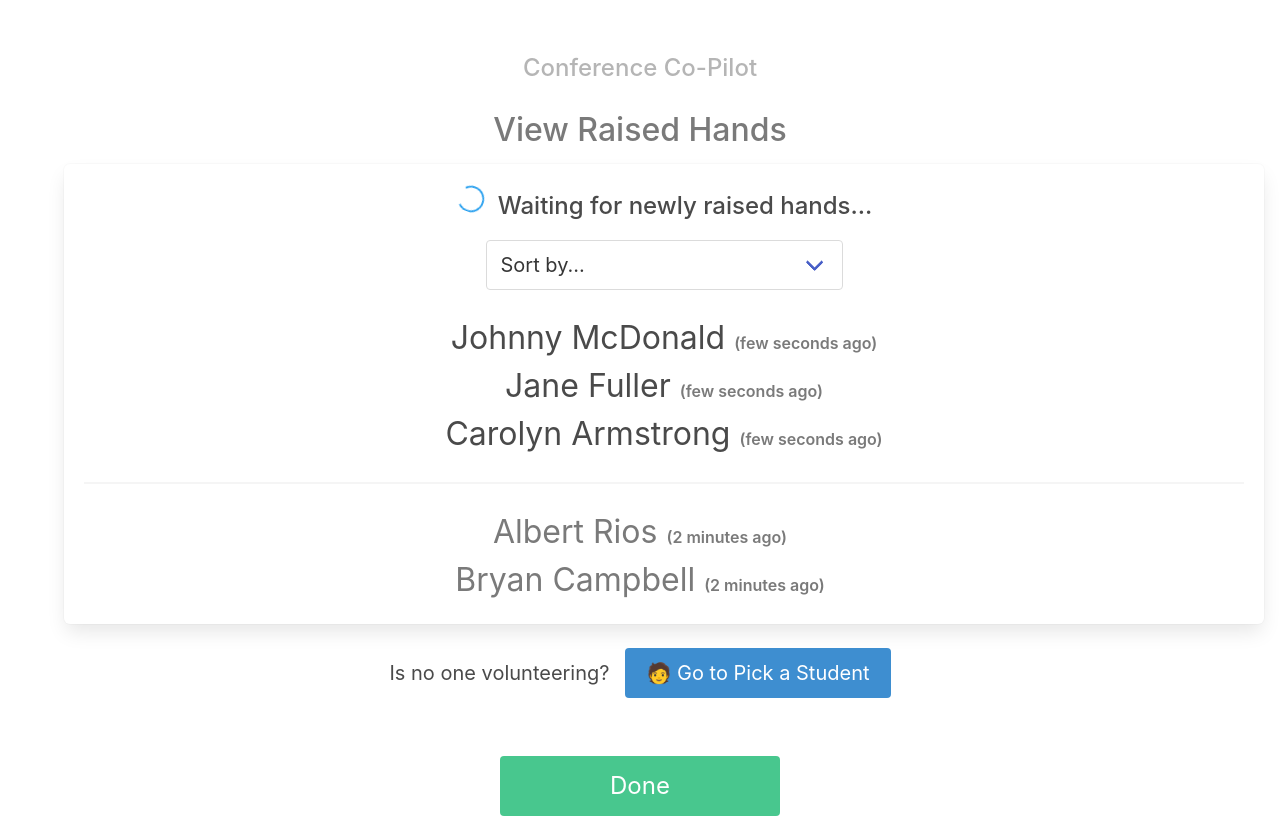
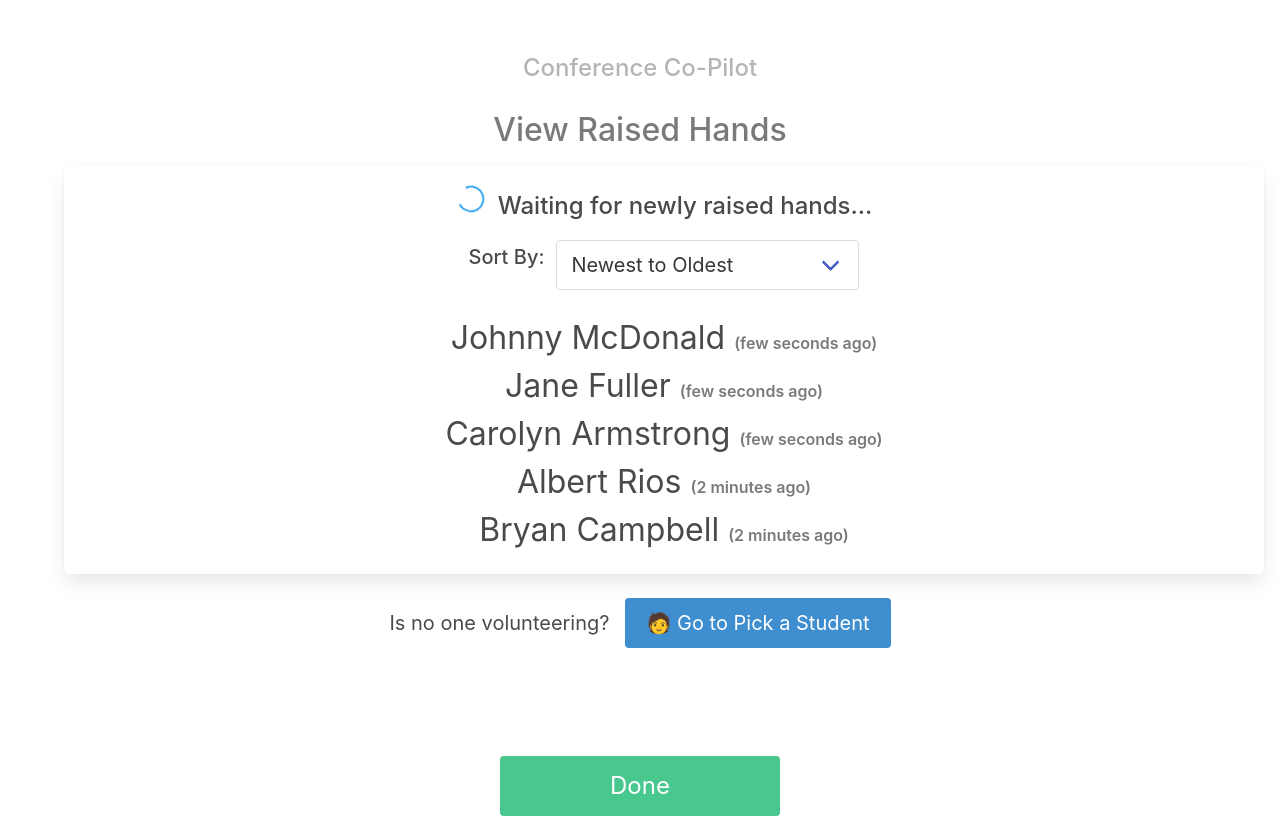
Before and after one commit to daniaalnahdi/is4300-project, a React (Create React App) app: page /is4300-project/raised-hands in a window 1280 px wide. Built offline with nearby package versions, Linux system fonts and the light colour scheme.

Commit message:
update raised hands sorting

```diff
--- a/src/data/studentsSortedAlpha.js
+++ /dev/null
@@ -1,8 +0,0 @@
-// for rasied hands
-const studentsSortedAlpha = [
-  'Carolyn Armstrong',
-  'Jane Fuller',
-  'Johnny McDonald',
-];
-
-export default studentsSortedAlpha;
--- a/src/data/studentsSortedHighest.js
+++ b/src/data/studentsSortedHighest.js
@@ -1,7 +1,9 @@
 // for rasied hands
 const studentsSortedHighest = [
+  'Carolyn Armstrong',
   'Johnny McDonald',
-  'Carolyn Armstrong',
+  'Bryan Campbell',
+  'Albert Rios',
   'Jane Fuller',
 ];
 
--- a/src/data/studentsSortedLowest.js
+++ b/src/data/studentsSortedLowest.js
@@ -1,8 +1,10 @@
 //  for raised hands
 export const studentsSortedLowest = [
-    'Jane Fuller',
-    'Carolyn Armstrong',
-    'Johnny McDonald',
-  ];
+  'Jane Fuller',
+  'Albert Rios',
+  'Bryan Campbell',
+  'Johnny McDonald',
+  'Carolyn Armstrong',
+];
 
-  export default studentsSortedLowest;
+export default studentsSortedLowest;
--- /dev/null
+++ b/src/data/studentsSortedOldest.js
@@ -0,0 +1,10 @@
+// for rasied hands
+const studentsSortedOldest = [
+  'Bryan Campbell',
+  'Albert Rios',
+  'Carolyn Armstrong',
+  'Jane Fuller',
+  'Johnny McDonald',
+];
+
+export default studentsSortedOldest;
--- a/src/data/studentsSortedRandom.js
+++ /dev/null
@@ -1,8 +0,0 @@
-// for rasied hands
-const studentsSortedRandom = [
-  'Jane Fuller',
-  'Johnny McDonald',
-  'Carolyn Armstrong',
-];
-
-export default studentsSortedRandom;
--- a/src/views/RaisedHandsView.jsx
+++ b/src/views/RaisedHandsView.jsx
@@ -5,8 +5,7 @@ import { ClipLoader } from 'react-spinners';
 import students from '../data/students';
 import studentsSortedLowest from '../data/studentsSortedLowest';
 import studentsSortedHighest from '../data/studentsSortedHighest';
-import studentsSortedAlpha from '../data/studentsSortedAlpha';
-import studentsSortedRandom from '../data/studentsSortedRandom';
+import studentsSortedOldest from '../data/studentsSortedOldest';
 
 const RaisedHandsView = () => {
   const [studentsArray, setStudentsArray] = useState(students);
@@ -14,7 +13,7 @@ const RaisedHandsView = () => {
   const [showFirst, setShowFirst] = useState(false);
   const firstDelay = 2;
 
-  const [showSecond, setShowSecond] = useState(false);
+  const [showLast, setShowSecond] = useState(false);
   const secondDelay = 4;
 
   useEffect(() => {
@@ -34,14 +33,11 @@ const RaisedHandsView = () => {
       case 'highest':
         setStudentsArray(studentsSortedHighest);
         break;
-      case 'alpha':
-        setStudentsArray(studentsSortedAlpha);
-        break;
-      case 'random':
-        setStudentsArray(studentsSortedRandom);
+      case 'oldest':
+        setStudentsArray(studentsSortedOldest);
         break;
       default:
-        setStudentsArray((prevState) => prevState);
+        setStudentsArray(students);
     }
   };
   return (
@@ -64,58 +60,69 @@ const RaisedHandsView = () => {
             </span>
           </div>
 
+          <div
+            style={{
+              display: 'flex',
+              justifyContent: 'center',
+              alignItems: 'center',
+            }}
+          >
+            <span className='has-text-weight-medium mr-3'>Sort By:</span>
             <div className='select is-normal mt-4'>
-            <select onChange={(e) => sortStudentsArray(e.currentTarget.value)}>
-              <option value={'default'}>Sort by...</option>
-              <option value={'lowest'}>Lowest to highest participation</option>
-              <option value={'highest'}>Highest to lowest participation</option>
-              <option value={'alpha'}>Alphabetical</option>
-              <option value={'random'}>Random</option>
+              <select
+                onChange={(e) => sortStudentsArray(e.currentTarget.value)}
+              >
+                <option value={'newest'}>Newest to Oldest</option>
+                <option value={'oldest'}>Oldest to Newest</option>
+                <option value={'lowest'}>Low to High Participation</option>
+                <option value={'highest'}>High to Low Participation</option>
               </select>
             </div>
+          </div>
+          {
             <ul className='is-size-3 mt-5'>
-            {showFirst &&
-              studentsArray.map((name, idx) => {
+              {studentsArray.map((student, idx) => {
+                if (student === 'Johnny McDonald') {
                   return (
-                  idx <= 1 && (
+                    showLast && (
                       <li key={idx}>
-                      {name}{' '}
+                        {student}{' '}
                         <span className='is-size-6 has-text-weight-semibold has-text-grey'>
                           (few seconds ago)
                         </span>
                       </li>
                     )
                   );
-              })}
-            {showSecond &&
-              studentsArray.map((name, idx) => {
+                } else if (
+                  student === 'Jane Fuller' ||
+                  student === 'Carolyn Armstrong'
+                ) {
                   return (
-                  idx > 1 &&
-                  idx < 3 && (
+                    showFirst && (
                       <li key={idx}>
-                      {name}{' '}
+                        {student}{' '}
                         <span className='is-size-6 has-text-weight-semibold has-text-grey'>
                           (few seconds ago)
                         </span>
                       </li>
                     )
                   );
-              })}
-              <hr/>
-            {students.map((name, idx) => {
+                } else if (
+                  student === 'Albert Rios' ||
+                  student === 'Bryan Campbell'
+                ) {
                   return (
-                idx > 2 &&
-                idx < 5 && (
-                  <li key={idx} className='mr-6 has-text-grey'>
-                    {name}{' '}
-                    <span className='is-size-6 has-text-weight-semibold'>
+                    <li key={idx}>
+                      {student}{' '}
+                      <span className='is-size-6 has-text-weight-semibold has-text-grey'>
                         (2 minutes ago)
                       </span>
                     </li>
-                )
                   );
+                }
               })}
             </ul>
+          }
         </div>
         <div
           style={{
```
Lines whose indentation alone changed are shown as unchanged.
